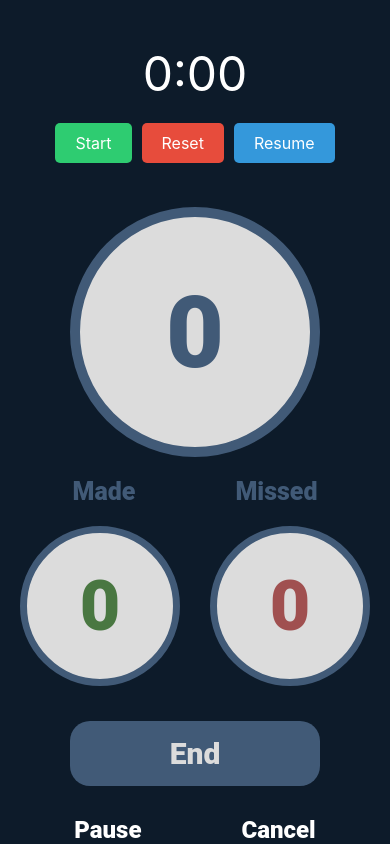
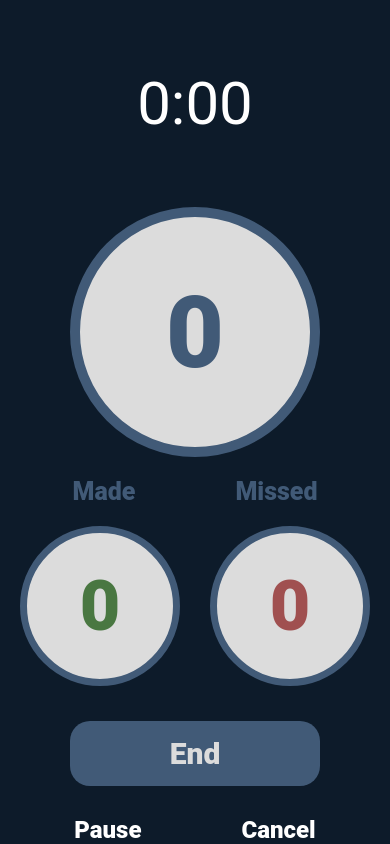
Before and after one commit to Project-Lebron/projectLebron, a React Native app: screen /WorkoutStart in a window 390 px wide. Built offline with nearby package versions, Linux system fonts and the light colour scheme.

Commit message:
i cooked up the stopwatch

```diff
--- a/src/components/Stopwatch.tsx
+++ b/src/components/Stopwatch.tsx
@@ -1,14 +1,23 @@
-import React, { useState, useRef } from 'react';
+import React, { useState, useRef, useEffect } from 'react';
 import { View, Text, StyleSheet, TouchableOpacity }
     from 'react-native';
 
-const Stopwatch = () => {
+const Stopwatch = ({autoStart = false}) => {
 
     // State and refs to manage time and stopwatch status
     const [time, setTime] = useState(0);
     const [running, setRunning] = useState(false);
     const intervalRef = useRef<NodeJS.Timeout | null>(null);
     const startTimeRef = useRef<number>(0);
+    interface WorkoutStartParams {
+        autoStart?: boolean;
+    }
+
+    useEffect(() => {
+        if (autoStart) {
+            startStopwatch();
+        }
+    }, [autoStart]);
 
     // Function to start the stopwatch
     const startStopwatch = (): void=> {
@@ -52,7 +61,7 @@ const Stopwatch = () => {
     return (
         <View style={styles.container}>
             <Text style={styles.timeText}>{formattedTime}</Text>
-            <View style={styles.buttonContainer}>
+            {/* <View style={styles.buttonContainer}>
                 {running ? (
                     <TouchableOpacity
                         style={[styles.button, styles.pauseButton]}
@@ -88,7 +97,7 @@ const Stopwatch = () => {
                         </Text>
                     </TouchableOpacity>
                 )}
-            </View>
+            </View>  */}
         </View>
     );
 }
@@ -110,8 +119,9 @@ const styles = StyleSheet.create({
         color: "blue",
     },
     timeText: {
-        fontSize: 48,
+        fontSize: 60,
         color: '#fff',
+        fontFamily: 'Roboto',
     },
     buttonContainer: {
         flexDirection: 'row',
--- a/src/screens/HomeScreen.tsx
+++ b/src/screens/HomeScreen.tsx
@@ -36,7 +36,7 @@ const HomeScreen = ({ navigation}: {navigation: any}) => {
         style={styles.startButton}
         onPress={() => {
           console.log('Pressed!')
-          navigation.navigate('WorkoutStart')
+          navigation.navigate('WorkoutStart', { autoStart: true })
         }}>
         <Text style={styles.startButtonText}>Start</Text>
       </TouchableOpacity>
--- a/src/screens/WorkoutStart.tsx
+++ b/src/screens/WorkoutStart.tsx
@@ -1,14 +1,21 @@
 import { StyleSheet, Text, View, SafeAreaView, TouchableOpacity, StatusBar, Touchable } from 'react-native'
 import React from 'react'
 import Stopwatch from '../components/Stopwatch';
+import { useRoute } from '@react-navigation/native';
 
-const WorkoutStart = ({ navigation }: {navigation: any}) => {
+
+const WorkoutStart = ({ navigation }: {navigation: any}) => { //type check fix later
+
+    const route = useRoute();
+    const autoStart = (route as any).params?.autoStart || false; //there's a type checking error here, I got rid of it manually, but we should fix it properly later
+
+
     return (
         <SafeAreaView style={styles.container}>
           <StatusBar barStyle={'light-content'} />
 
           {/* title text */}
-          <Stopwatch />
+          <Stopwatch autoStart={autoStart} />
 
           {/* big circle */}
           <SafeAreaView style={styles.bigCircle}>
```
